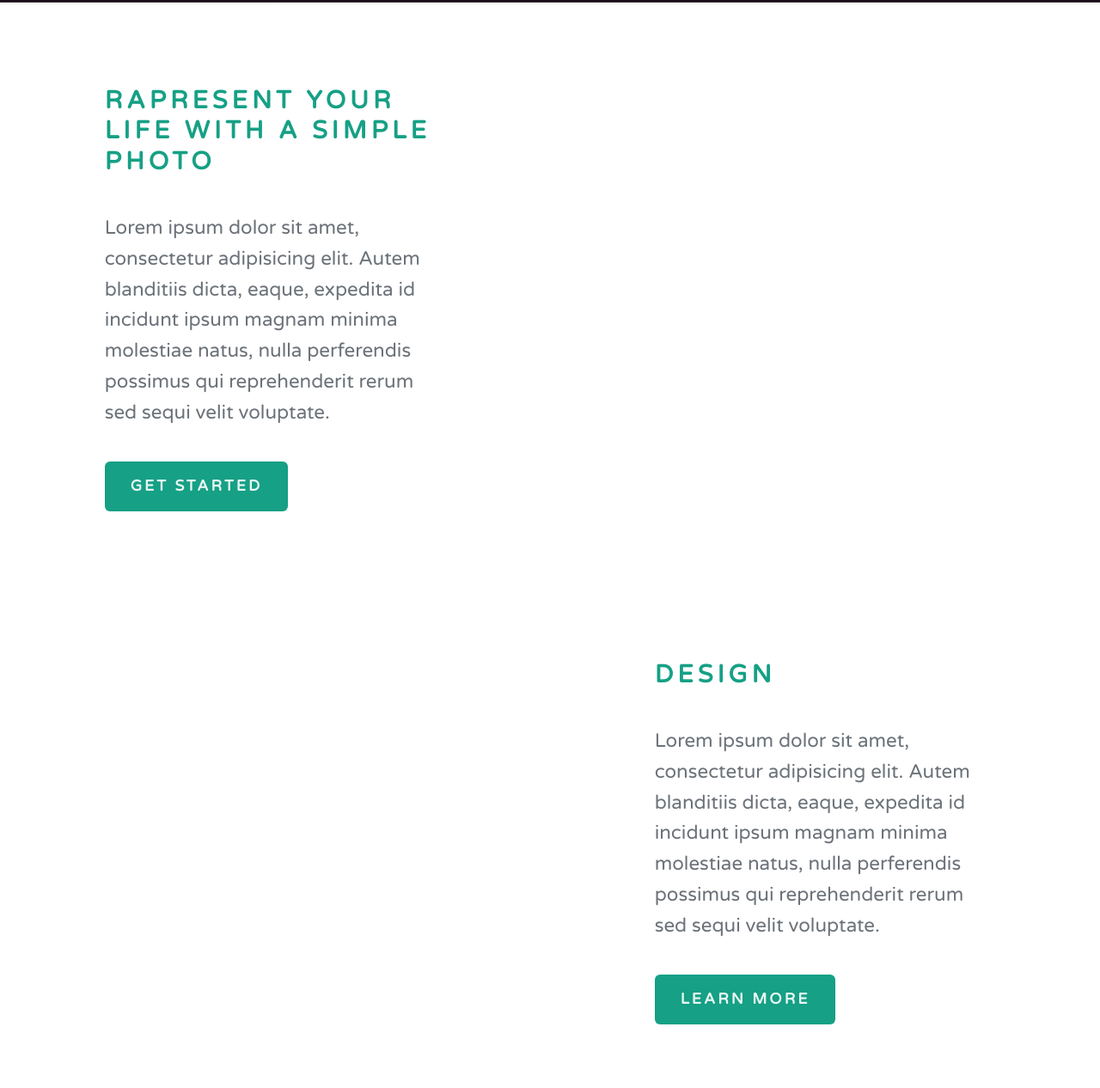
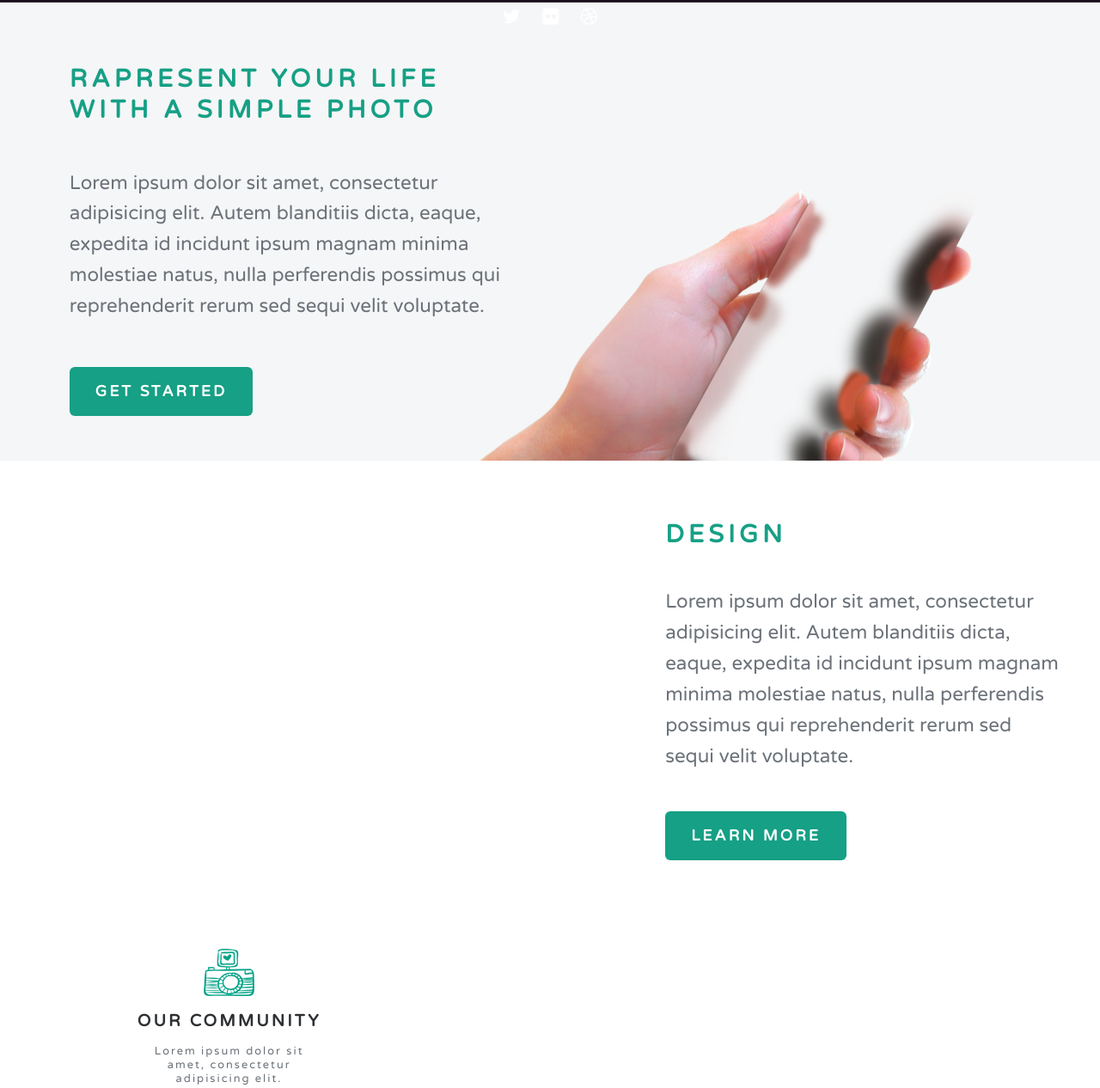
Before and after one commit to pakiam/phototime, a website: page index.html in a window 1280 px wide. Shown: the part 797-2063 px from the top of the page at 86% size. Drawn offline with nearby package versions, Linux system fonts and the light colour scheme.

Commit message:
some fixes

```diff
--- a/index.html
+++ b/index.html
@@ -72,24 +72,33 @@
 <section id="second" class="section-content">
     <div class="container-fluid">
         <div class="row">
-            <div class="col-md-offset-1 col-md-4">
+            <div class="col-md-6">
+
+                <div class="col-md-offset-1 col-md-11">
                     <div class="section-title">
                         <h2>rapresent your life with a simple photo</h2>
                     </div>
                 </div>
-        </div>
-        <div class="row">
-            <div class="col-md-offset-1 col-md-4">
+
+
+                <div class="col-md-offset-1 col-md-11">
                     <div class="section-text">
-                    <p>Lorem ipsum dolor sit amet, consectetur adipisicing elit. Autem blanditiis dicta, eaque, expedita
-                        id incidunt ipsum magnam minima molestiae natus, nulla perferendis possimus qui reprehenderit
+                        <p>Lorem ipsum dolor sit amet, consectetur adipisicing elit. Autem blanditiis dicta, eaque,
+                            expedita
+                            id incidunt ipsum magnam minima molestiae natus, nulla perferendis possimus qui
+                            reprehenderit
                             rerum sed sequi velit voluptate.</p>
                     </div>
+                    <a href="#" class="button">get started</a>
                 </div>
             </div>
-        <div class="row">
-            <div class="col-md-offset-1 col-md-4">
-                <a href="#" class="button">get started</a>
+            <div class="col-md-6">
+                <div class="hand-with-phones">
+                    <ul class="hand-with-phones-phones">
+                        <!--<li class="phone"><img src="img/iphone5sblack.png" alt=""></li>-->
+
+                    </ul>
+                </div>
             </div>
         </div>
     </div>
@@ -98,24 +107,28 @@
 <section id="third" class="section-content">
     <div class="container-fluid">
         <div class="row">
-            <div class="col-md-offset-7 col-md-4">
+            <div class="col-md-12">
+                <div class="col-md-7">
+
+                </div>
+                <div class="col-md-5">
+                    <div class="col-md-12">
                         <div class="section-title">
                             <h2>design</h2>
                         </div>
                     </div>
-        </div>
-        <div class="row">
-            <div class="col-md-offset-7 col-md-4">
+
+                    <div class="col-md-12">
                         <div class="section-text">
-                    <p>Lorem ipsum dolor sit amet, consectetur adipisicing elit. Autem blanditiis dicta, eaque, expedita
-                        id incidunt ipsum magnam minima molestiae natus, nulla perferendis possimus qui reprehenderit
+                            <p>Lorem ipsum dolor sit amet, consectetur adipisicing elit. Autem blanditiis dicta, eaque,
+                                expedita
+                                id incidunt ipsum magnam minima molestiae natus, nulla perferendis possimus qui
+                                reprehenderit
                                 rerum sed sequi velit voluptate.</p>
                         </div>
+                        <a href="#" class="button">Learn more</a>
                     </div>
                 </div>
-        <div class="row">
-            <div class="col-md-offset-7 col-md-4">
-                <a href="#" class="button">Learn more</a>
             </div>
         </div>
     </div>
--- a/sass/_variables.sass
+++ b/sass/_variables.sass
@@ -1,6 +1,6 @@
 //Colors
 
-$base-color: rgba(255,255,255, .9)
+$base-color: #fff
 $font-color: #6c7279
 $brand-color: #16a085
 $accent-color: #2b2e4a
--- a/sass/style.sass
+++ b/sass/style.sass
@@ -68,11 +68,11 @@
       font-size: $font-size
       color: $base-color
 .section-content
-  padding: 6% 0
+  padding: 4% 0
 .section-title
   text-align: left
   text-transform: uppercase
-  margin: 5% 0
+  margin: 4% 0
   h2
     font-weight: 700
     letter-spacing: 5px
@@ -83,8 +83,11 @@
 .section-text
   margin: 5% 0 10%
 
-#second, #third
-#fourth
+#second
+  background-color: #f5f6f7
+  background-image: url('../img/hand.png')
+  background-repeat: no-repeat
+  background-position: 80% 150px
 .section-logo
   text-align: center
   h4
```
Also changed, not shown: img/hand.png (added), img/iphone5sblack.png (added), stylesheets/style.css. Lines whose indentation alone changed are shown as unchanged.
